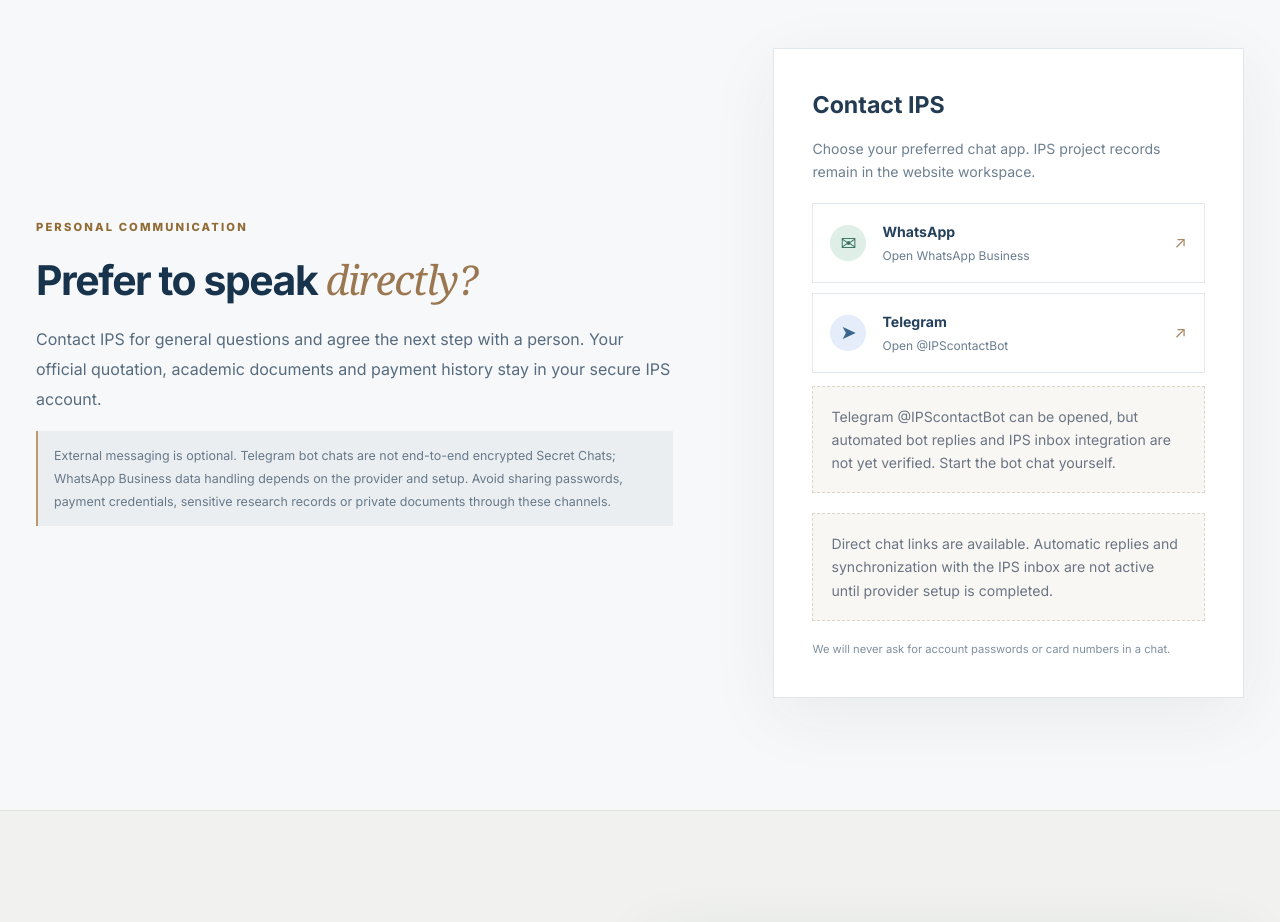
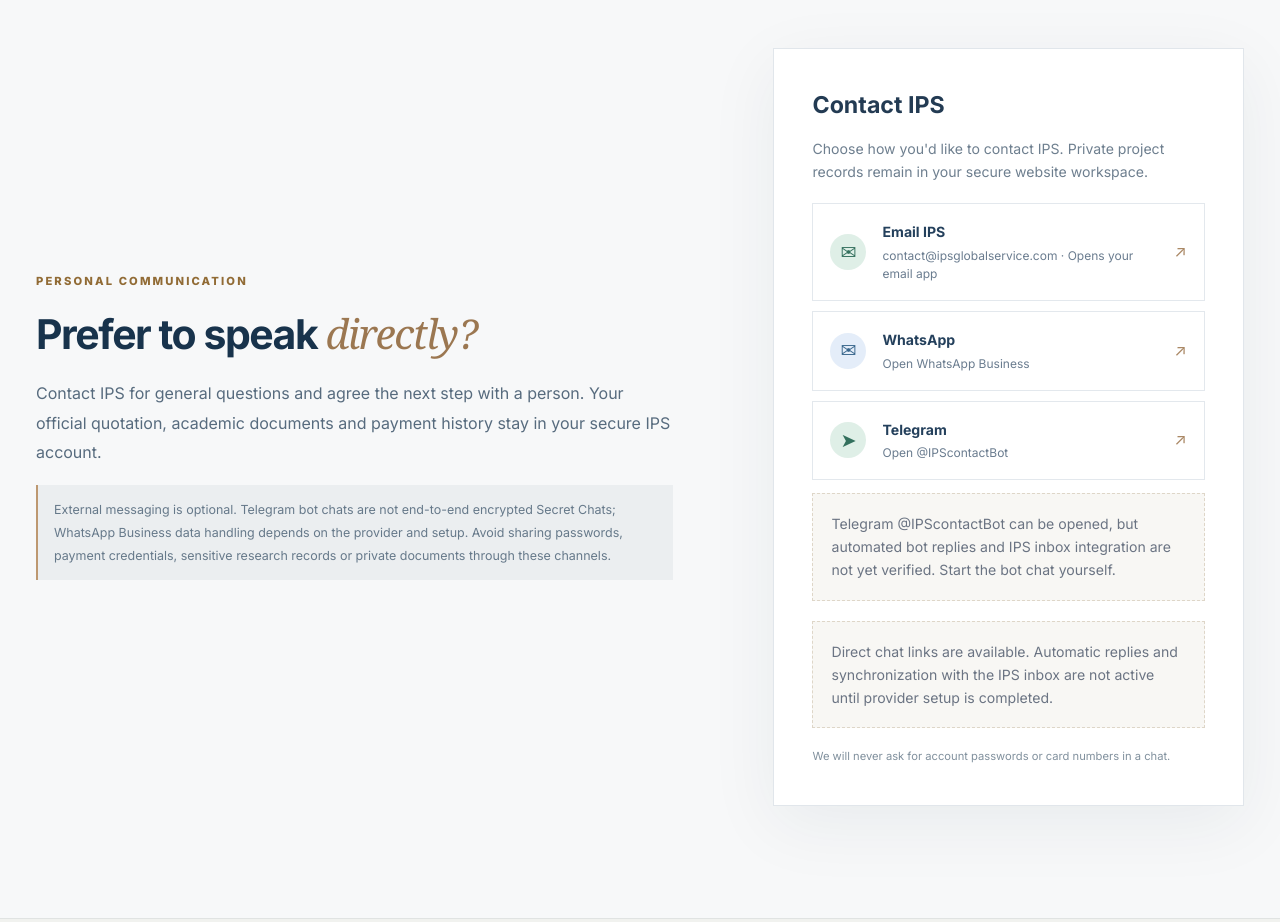
Before and after one commit to jabulanimanenji-dev/ips-mvp-react, a React (Vite) app: page /student-support in a window 1280 px wide. Shown: the part 6180-7102 px from the top of the page. Built offline with nearby package versions, Linux system fonts and the light colour scheme; no server answers.

Commit message:
Offer working Cloudflare-routed IPS contact email on public academic storefront

```diff
--- a/src/components/public/ContactOptions.jsx
+++ b/src/components/public/ContactOptions.jsx
@@ -1,5 +1,6 @@
 import React, { useEffect, useState } from 'react';
 import { PUBLIC_CONTACTS } from '../../../shared/publicContacts.js';
+import { IPS_EMAILS } from '../../../shared/businessEmails.js';
 
 export function useContactOptions(){
   const [config,setConfig]=useState(PUBLIC_CONTACTS);
@@ -31,7 +32,12 @@ export default function ContactOptions(){
       </div>
       <div className="ipsa-contact-card">
         <strong>Contact IPS</strong>
-        <p>Choose your preferred chat app. IPS project records remain in the website workspace.</p>
+        <p>Choose how you'd like to contact IPS. Private project records remain in your secure website workspace.</p>
+        <a className="ipsa-contact-link" href={'mailto:'+IPS_EMAILS.contact}>
+          <span className="ipsa-contact-symbol" aria-hidden="true">✉</span>
+          <span><b>Email IPS</b><small>{IPS_EMAILS.contact} · Opens your email app</small></span>
+          <span aria-hidden="true">↗</span>
+        </a>
         {options.length ? options.map(([label,data,description])=>
           <a key={label} href={data.url} target="_blank" rel="noopener noreferrer" className="ipsa-contact-link">
             <span className="ipsa-contact-symbol" aria-hidden="true">{label==='WhatsApp'?'✉':'➤'}</span>
```
